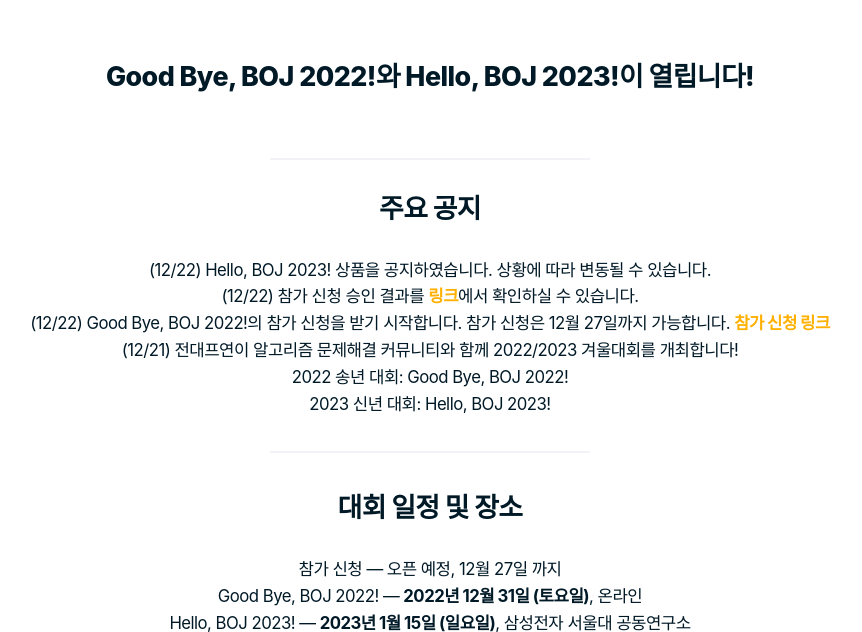
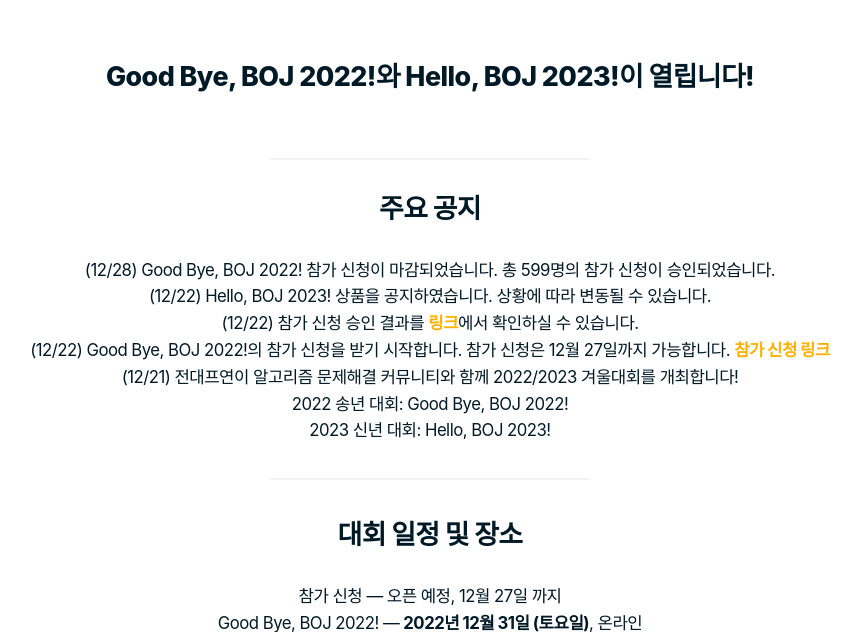
Before and after one commit to ucpcc/2022w, a Jekyll site: the page built from index.md, in a window 1280 px wide and 900 px high, scrolled down 1256 px, cut to the strip 0-632 px from the top of the window. Shown: the whole strip, without its empty margins (210-1072 px from the left). Built offline with Jekyll 4.4.1, drawn with Linux system fonts in a browser that asks for light colours; some web fonts are replaced.

Commit message:
feat: closed registration

```diff
--- a/index.md
+++ b/index.md
@@ -5,6 +5,7 @@ title: 2022/2023 겨울대회
 
 ## 주요 공지
 
+- (12/28) Good Bye, BOJ 2022! 참가 신청이 마감되었습니다. 총 599명의 참가 신청이 승인되었습니다.
 - (12/22) Hello, BOJ 2023! 상품을 공지하였습니다. 상황에 따라 변동될 수 있습니다.
 - (12/22) 참가 신청 승인 결과를 [링크](https://docs.google.com/spreadsheets/d/1sr-Y_ABoqTEObzBwQ6XGkp9CFPCMYafrk4xnTBK6LqQ/)에서 확인하실 수 있습니다.
 - (12/22) Good Bye, BOJ 2022!의 참가 신청을 받기 시작합니다. 참가 신청은 12월 27일까지 가능합니다. [참가 신청 링크](https://forms.gle/qCp7PAufAKbRMnBA8)
```
